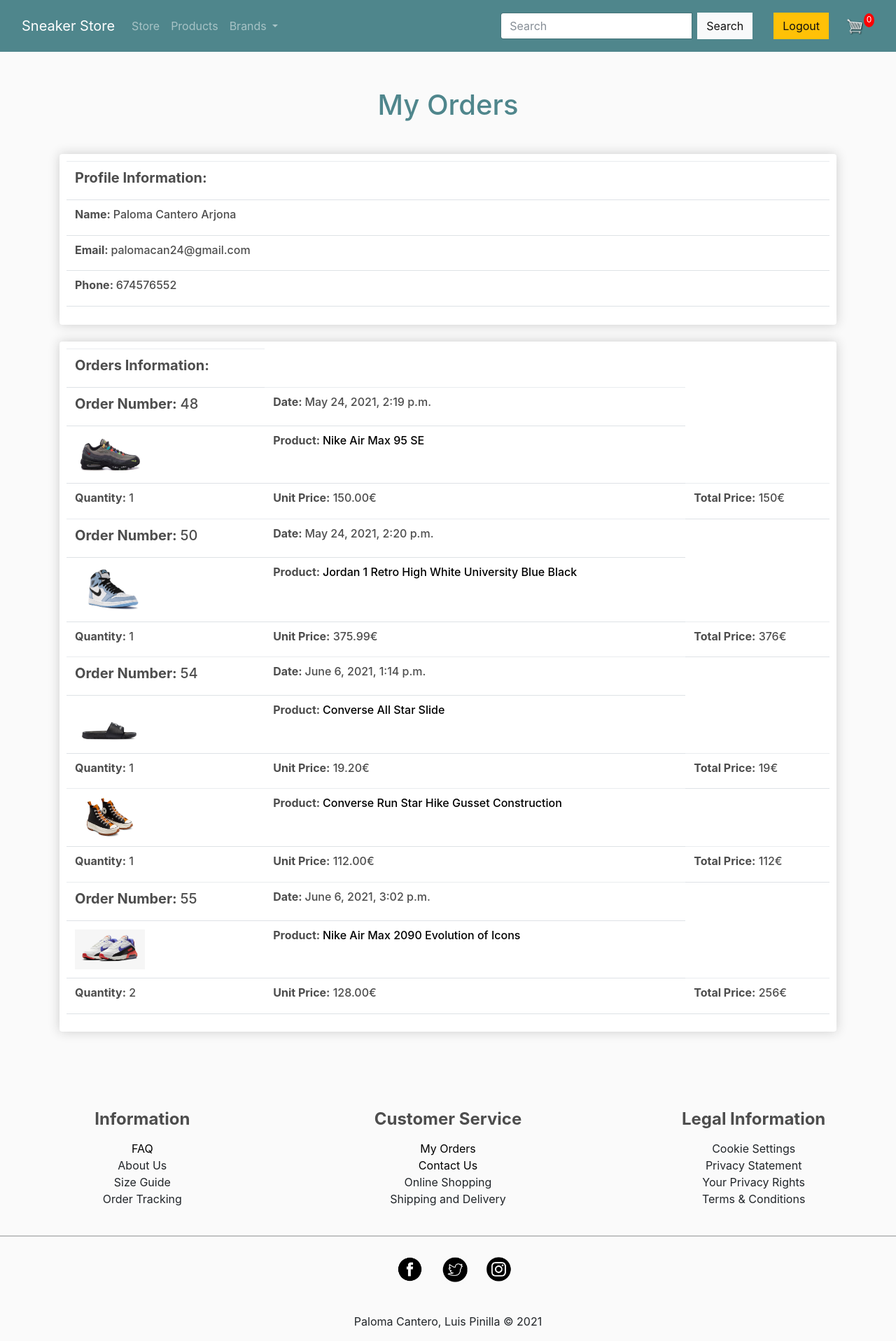
After one commit to PalomaCantero/webpage, a Django app: page /myOrders/ in a window 1280 px wide. The commit adds this page. Shown: the whole page at 70% size. Run offline with Django 3.2, Linux system fonts and the light colour scheme; a user stored in the database is signed in; data comes from the database, SQL or seed files in the repository; both versions use the stored data as it was after the commit; lists and menus that the app fills with data are empty; some libraries are stand-ins or nearby versions.

Commit message:
last update

```diff
--- a/store/templates/store/main.html
+++ b/store/templates/store/main.html
@@ -158,7 +158,11 @@
         <h4 class="font-weight-bold">Customer Service</h4>
         <ul class="list-unstyled mt-3">
          <li>
-           <a">My Orders</a>
+           {% if user.is_authenticated %}
+           <a class="link" aria-current="page" href="{% url 'myOrders' %}">My Orders</a>
+           {% else %}
+           <a class="link" aria-current="page" href="{% url 'login' %}">My Orders</a>
+           {% endif %}
          </li>
          <li>
            <a class="link" aria-current="page" href="{% url 'contact' %}">Contact Us</a>
--- /dev/null
+++ b/store/templates/store/order.html
@@ -0,0 +1,87 @@
+{% extends 'store/main.html' %}
+
+{% load static %}
+
+{% block content %}
+
+<link rel="stylesheet" href="https://maxcdn.bootstrapcdn.com/bootstrap/4.0.0-beta/css/bootstrap.min.css" integrity="sha384-/Y6pD6FV/Vv2HJnA6t+vslU6fwYXjCFtcEpHbNJ0lyAFsXTsjBbfaDjzALeQsN6M" crossorigin="anonymous">
+
+<link rel="stylesheet" type="text/css" href="{%static 'css/style.css' %}">
+
+<link rel="stylesheet" type="text/css" href="{%static 'css/main.css' %}">
+
+
+<header class="cd-header flex flex-column flex-center">
+  <div class="text-component text-center">
+    <h1 class="text1">My Orders</h1>
+  </div>
+</header>
+
+<div class="row">
+  <div class="col-lg-12">
+    <div class="box-element">
+
+      <table class="table">
+        <tr>
+          <th><h5><strong>Profile Information:</strong></h5></th>
+        </tr>
+        <tr>
+          <th><h6><strong>Name: </strong>{{customer.name}}</h6></th>
+        </tr>
+
+        <tr>
+          <th><h6><strong>Email: </strong>{{customer.email}}</h6></th>
+        </tr>
+
+        <tr>
+          <th><h6><strong>Phone: </strong>{{customer.mobile}}</h6></th>
+        </tr>
+      </table>
+
+    </div>
+
+    <br>
+
+    <div class="box-element">
+
+      <table class="table">
+        <tr>
+          <th><h5><strong>Orders Information:</strong></h5></th>
+        </tr>
+        {% for item in orders %}
+        <tr>
+          <th><h5><strong>Order Number: </strong>{{item.id}}</h5></th>
+          <th><h6><strong>Date:  </strong>{{item.date_ordered}}</h6></th>
+            {% for prod in orderItems %}
+              {% if item.id == prod.order.id %}
+                <tr>
+                  <th><div style="flex:2"><img class="row-image" src="{{prod.product.imageURL}}"></div></th>
+                  <th><h6><strong>Product:  </strong><a class="link" href="/product/{{prod.product.slug}}/{{prod.product.id}}">{{prod.product.name}}</a></h6></th>
+                  <tr>
+                  <th><h6><strong>Quantity:</strong>  {{prod.quantity}}</h6></th>
+                  <th><h6><strong>Unit Price:</strong>  {{prod.product.price}}€</h6></th>
+                  <th><h6><strong>Total Price:</strong>  {% widthratio prod.product.price 1 prod.quantity %}€</h6></th>
+                  <tr>
+                </tr>
+              {% endif %}
+            {% endfor %}
+        </tr>
+        {% endfor %}
+      </table>
+
+    </div>
+
+    <br>
+
+
+
+
+
+
+    </div>
+
+
+  </div>
+</div>
+
+{% endblock content %}
--- a/store/templates/store/product_list.html
+++ b/store/templates/store/product_list.html
@@ -93,10 +93,12 @@
         </div>
       </div>
       {% endfor %}
-    </div>
 
 
   <a class="btn btn-outline-success" style="margin-top: 35px;" href="{% url 'product_list' %}">&#x2190; All Products</a>
+
+      </div>
+
 
 
 </div>
--- a/store/tests.py
+++ b/store/tests.py
@@ -45,6 +45,10 @@ class TestUrls (SimpleTestCase):
         url = reverse('signup')
         self.assertEquals(resolve(url).func, signUp)
 
+    def test_myOrders_url_resolves(self):
+        url = reverse('myOrders')
+        self.assertEquals(resolve(url).func, myOrders)
+
 
 class TestViews(TestCase):
 
@@ -91,6 +95,7 @@ class TestViews(TestCase):
 
         self.assertEquals(response.status_code, 200)
         self.assertTemplateUsed(response, 'store/signup.html')
+
 
 # TEST MODELS
 class TestModels(TestCase):
--- a/store/urls.py
+++ b/store/urls.py
@@ -12,6 +12,7 @@ urlpatterns = [
     path('faq/', views.faq, name="faq"),
     path('contact/', views.contact, name="contact"),
     path('signup/', views.signUp, name="signup"),
+    path('myOrders/', views.myOrders, name="myOrders"),
     path('accounts/', include('django.contrib.auth.urls')),
     path('product/<str:slug>/<int:id>', views.productDetail, name="product_detail"),
     path('product-list/', views.productList, name="product_list"),
--- a/store/utils.py
+++ b/store/utils.py
@@ -1,5 +1,6 @@
 import json
 from .models import *
+from django.core.exceptions import MultipleObjectsReturned
 
 def cookieCart(request):
     try:
@@ -30,7 +31,6 @@ def cookieCart(request):
                     'detail':product.detail,
                     'imageURL':product.imageURL,
                 },
-                #ELEMENTO AQUI DEL FALLO SI QUITO ELEMENT NO VA TRANS, PERO SE VEN PRODUCTS
                 'quantity':cart[i]["quantity"],
                 'get_total':total,
             }
@@ -83,3 +83,23 @@ def guestOrder(request, data):
             quantity=(item['quantity'] if item['quantity']>0 else -1*item['quantity']), # negative quantity = freebies
         )
     return customer, order
+
+
+def getUserData(request):
+    if request.user.is_authenticated:
+        customer = request.user.customer
+        orders = Order.objects.filter(customer=customer, complete=True)
+        print(orders)
+        print(len(orders))
+        try:
+            orderItems = []
+            for i in range(len(orders)):
+                items = OrderItem.objects.filter(order=orders[i])
+                for j in range(len(items)):
+                    orderItems.append(items[j])
+                    print(items[j])
+
+        except (MultipleObjectsReturned):
+            pass
+
+    return {'customer':customer, 'orders':orders, 'orderItems': orderItems}
--- a/store/views.py
+++ b/store/views.py
@@ -4,7 +4,7 @@ from django.db.models import Q
 import json
 import datetime
 from .models import *
-from .utils import cookieCart, cartData, guestOrder
+from .utils import cookieCart, cartData, guestOrder, getUserData
 from .forms import *
 from django.core.mail import send_mail, BadHeaderError
 from django.contrib.auth.forms import UserCreationForm
@@ -165,21 +165,6 @@ def productDetail(request, slug, id):
     product = Product.objects.get(id=id)
     return render(request, 'store/productdetail.html', {'product':product, 'cartItems':cartItems})
 
-'''
-def search(request):
-    q = request.GET['q']
-    data = Product.objects.filter(name__icontains=q).order_by('-id')
-    dataCart = cartData(request)
-
-    cartItems = dataCart["cartItems"]
-    order = dataCart["order"]
-    items = dataCart["items"]
-
-    products = Product.objects.all()
-    context = {'products':products, 'cartItems':cartItems, 'data':data}
-    return render (request, 'store/search.html', context)
-'''
-
 def productList(request):
     products = Product.objects.all().order_by('-id')
     dataCart = cartData(request)
@@ -226,3 +211,17 @@ def deepSearch(request):
     }
 
     return render(request, 'store/product_list.html', context)
+
+def myOrders(request):
+    dataCart = cartData(request)
+    cartItems = dataCart["cartItems"]
+    order = dataCart["order"]
+    items = dataCart["items"]
+    userData = getUserData(request)
+    customer = userData['customer']
+    orders = userData['orders']
+    orderItems = userData['orderItems']
+    #orderPrice = userData['orderPrice']
+
+    context = {'items':items, 'order':order, 'cartItems':cartItems, 'customer':customer, 'orders':orders, 'orderItems': orderItems}
+    return render(request, 'store/order.html', context)
```
Also changed, not shown: db.sqlite3. Lines whose indentation alone changed are shown as unchanged.
